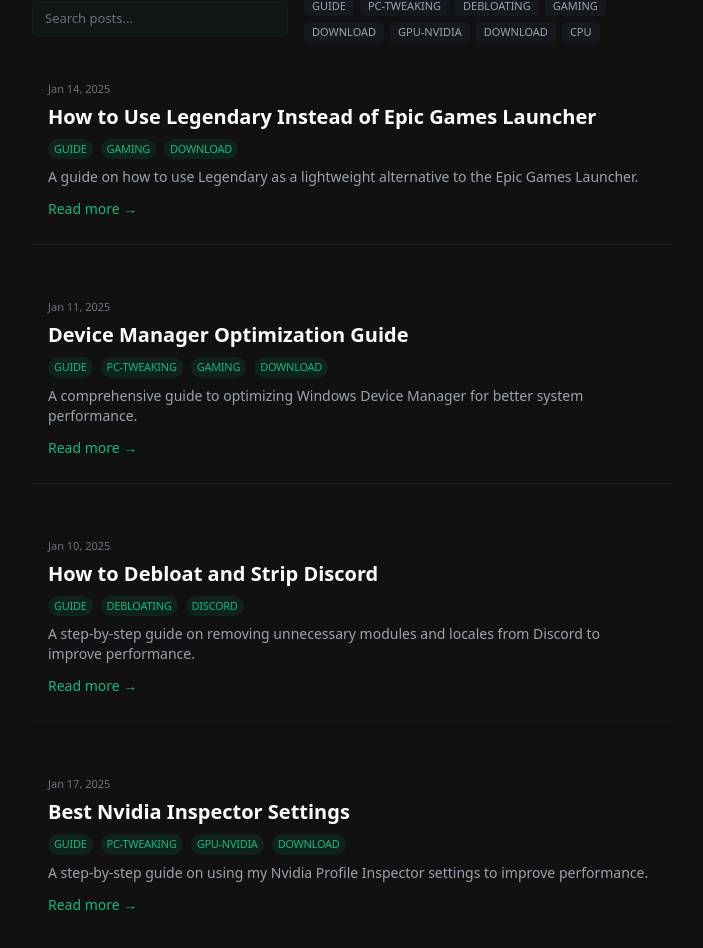
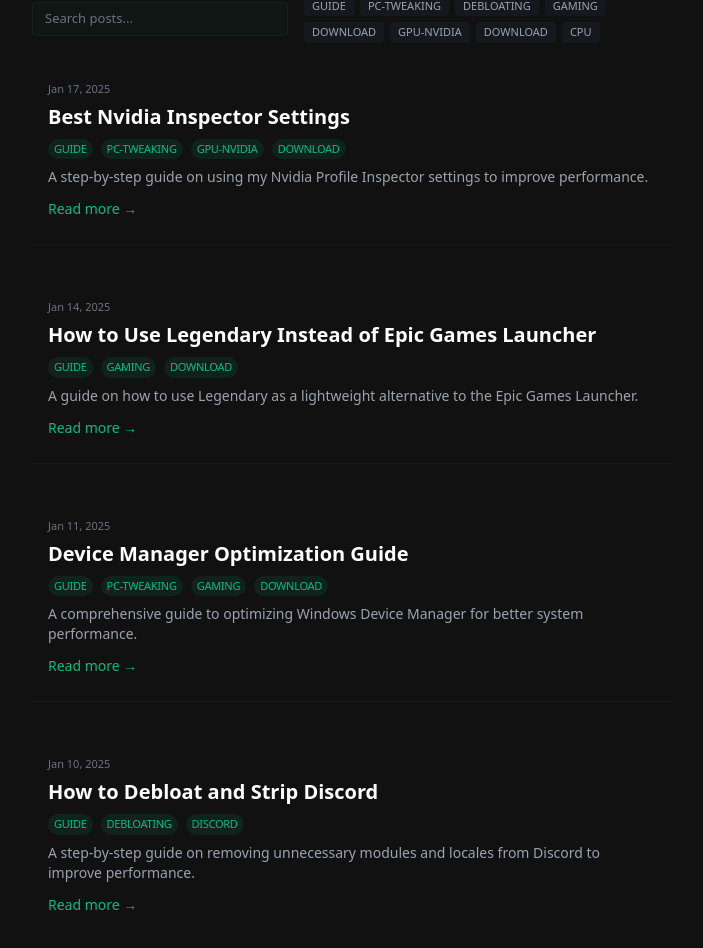
Before and after one commit to SJXHUD/SJXDev, a Next.js app: page / in a window 1280 px wide. Shown: the part 216-1164 px from the top of the page, without its empty margins (288-991 px from the left). Built offline with nearby package versions, Linux system fonts and the light colour scheme.

Commit message:
Update index.js

```diff
--- a/pages/index.js
+++ b/pages/index.js
@@ -11,6 +11,13 @@
   const allTags = ['GUIDE', 'PC-TWEAKING', 'DEBLOATING', 'GAMING', 'DOWNLOAD', 'GPU-NVIDIA', 'DOWNLOAD', 'CPU']
 
   const posts = [
+    {
+      date: '2025-01-17',
+      title: 'Best Nvidia Inspector Settings',
+      tags: ['GUIDE', 'PC-TWEAKING', 'GPU-NVIDIA', 'DOWNLOAD'],
+      description: 'A step-by-step guide on using my Nvidia Profile Inspector settings to improve performance.',
+      slug: 'nvidia-inspector-settings'
+    },
     {
       date: '2025-01-14',
       title: 'How to Use Legendary Instead of Epic Games Launcher',
@@ -31,13 +38,6 @@
       tags: ['GUIDE', 'DEBLOATING', 'DISCORD'],
       description: 'A step-by-step guide on removing unnecessary modules and locales from Discord to improve performance.',
       slug: 'how-to-debloat-discord'
-    },
-    {
-      date: '2025-01-17',
-      title: 'Best Nvidia Inspector Settings',
-      tags: ['GUIDE', 'PC-TWEAKING', 'GPU-NVIDIA', 'DOWNLOAD'],
-      description: 'A step-by-step guide on using my Nvidia Profile Inspector settings to improve performance.',
-      slug: 'nvidia-inspector-settings'
     }
   ]
 
```
